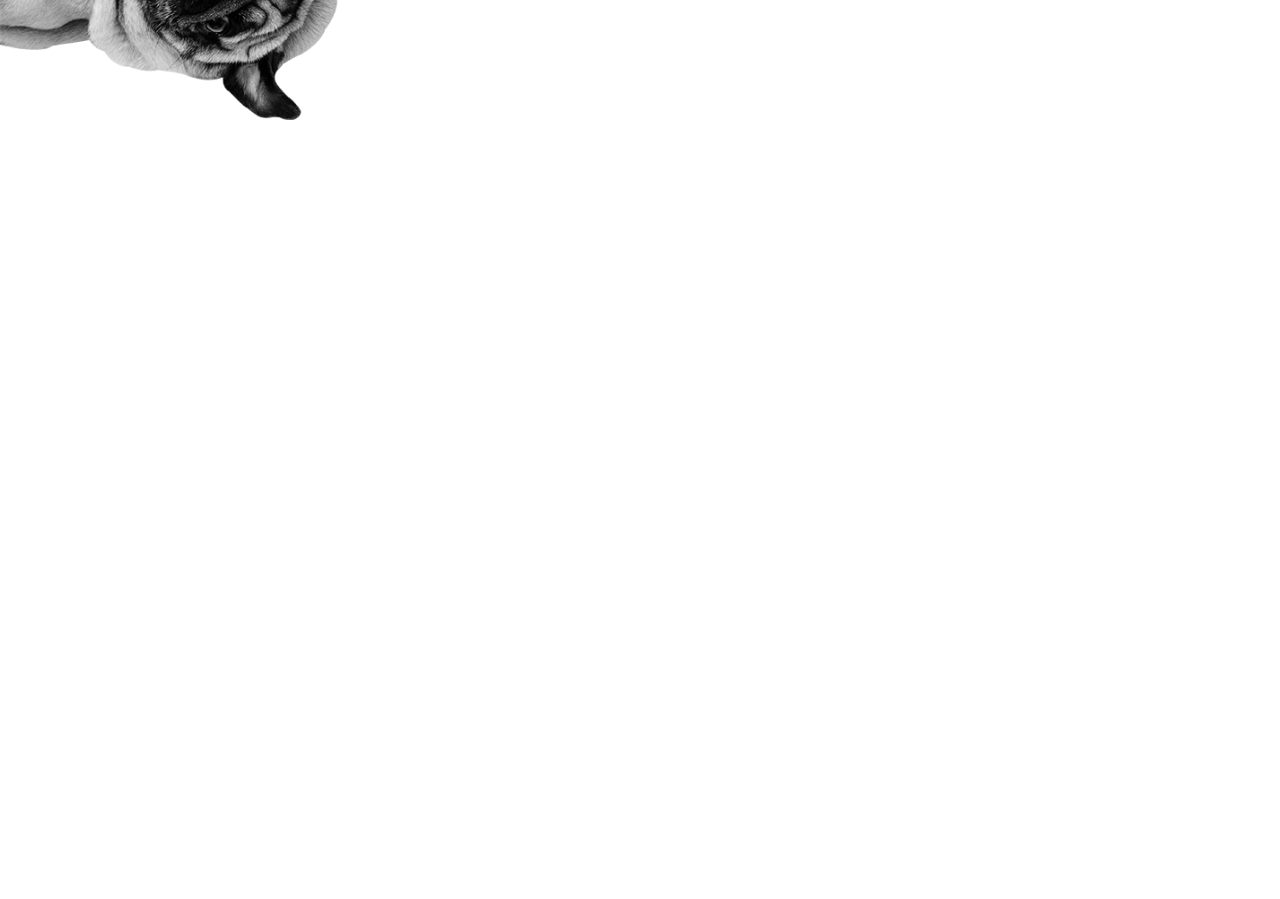
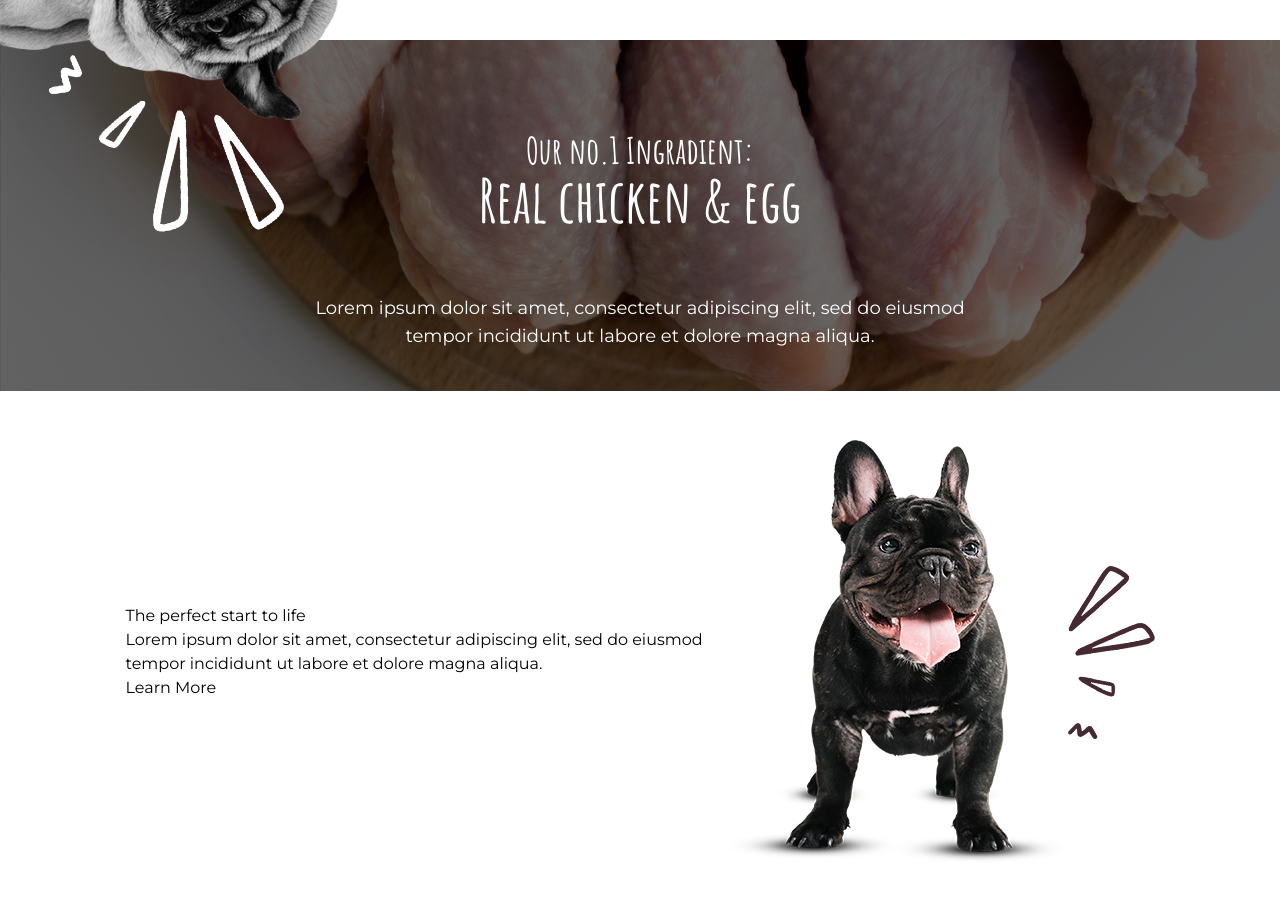
Before and after one commit to Wilawan-Watt/organic_pet_food, a React (Vite) app: page / in a window 1280 px wide. Shown: the part 1400-2299 px from the top of the page. Before the commit the page ends 1520 px from the top, so only its background shows below. Built offline with nearby package versions, Linux system fonts and the light colour scheme.

Commit message:
add Product_1 and Product_2 section

```diff
--- a/src/App.jsx
+++ b/src/App.jsx
@@ -3,6 +3,8 @@ import './App.css'
 
 import Header from './components/Header'
 import Story from './components/Story'
+import Product_1 from './components/Product_1'
+import Product_2 from './components/Product_2'
 
 function App() {
   const [count, setCount] = useState(0)
@@ -11,6 +13,8 @@ function App() {
     <>
       <Header />
       <Story />
+      <Product_1 />
+      <Product_2 />
     </>
   )
 }
--- /dev/null
+++ b/src/components/Product_1.jsx
@@ -0,0 +1,18 @@
+import React from 'react'
+import Chicken from '../assets/images/Chicken Background.png'
+
+function Product_1() {
+    return (
+        <section className='h-[50vh] bg-no-repeat' style={{ backgroundImage: `url(${Chicken})` }}>
+            <div className='flex justify-center items-center h-full'>
+                <div className='text-center'>
+                    <h2 className='font-(family-name:--second-font) font-bold text-4xl text-white'>Our no.1 Ingradient: <br /> <span className='text-6xl'>Real chicken & egg</span></h2>
+                    <p className='max-w-[700px] mt-[4rem] text-white text-lg'>Lorem ipsum dolor sit amet, consectetur adipiscing elit, sed do eiusmod tempor
+                        incididunt ut labore et dolore magna aliqua.</p>
+                </div>
+            </div>
+        </section>
+    )
+}
+
+export default Product_1
--- /dev/null
+++ b/src/components/Product_2.jsx
@@ -0,0 +1,22 @@
+import React from 'react'
+import Dog from '../assets/images/Dog_section2.png'
+import Vector from '../assets/images/Vector Smart Object-2.png'
+
+function Product_2() {
+  return (
+    <section className='h-[80vh]'>
+      <div className='flex justify-center items-center'>
+        <div>
+            <h3>The perfect start to life</h3>
+            <p className='max-w-[600px]'>Lorem ipsum dolor sit amet, consectetur adipiscing elit, sed do eiusmod tempor incididunt ut labore et dolore magna aliqua.</p>
+            <button>Learn More</button>
+        </div>
+
+        <img src={Dog} />
+        <img src={Vector} />
+      </div>
+    </section>
+  )
+}
+
+export default Product_2
--- a/src/components/Story.jsx
+++ b/src/components/Story.jsx
@@ -1,16 +1,19 @@
 import React from 'react'
 import DogProduct from '../assets/images/Dog-Product.png'
 import DogStory from '../assets/images/Dog_Our story_section.png'
+import Vector from '../assets/images/Vector Smart Object-1.png'
 
 function Story() {
     return (
         <section>
             <div className="h-[80vh] flex justify-center items-center relative">
                 <img src={DogStory} className='w-sm absolute -bottom-[5rem] left-0' />
+                <img src={Vector} className='absolute -bottom-[12rem] left-[3rem]' />
 
                 <div className="flex justify-between">
                     <h2 className='text-4xl font-bold'>OUR <br /> <span className='text-7xl font-bold text-[#2ea2d0]'>Story</span></h2>
-                    <p className='max-w-[380px] ml-[5rem] text-lg'>Lorem ipsum dolor sit amet, consectetur adipiscing elit, sed do eiusmod tempor incididunt ut labore et dolore magna aliqua. Quis ipsum su spendisse ultrices gravida. Risus commodo viverra maec  enas accumsan lacus vel facilisis. <br /><a href="#">Read more</a></p>
+                    <p className='max-w-[380px] ml-[5rem] text-lg'>Lorem ipsum dolor sit amet, consectetur adipiscing elit, sed do eiusmod tempor incididunt ut labore et dolore magna aliqua. Quis ipsum su spendisse ultrices gravida. Risus commodo viverra maec  enas accumsan lacus vel facilisis. <br />
+                    <span className='mt-[5rem]'><a href="#" className='text-[#2ea2d0]'>Read more</a></span></p>
                     <img src={DogProduct} className='w-xs' />
                 </div>
             </div>
```
